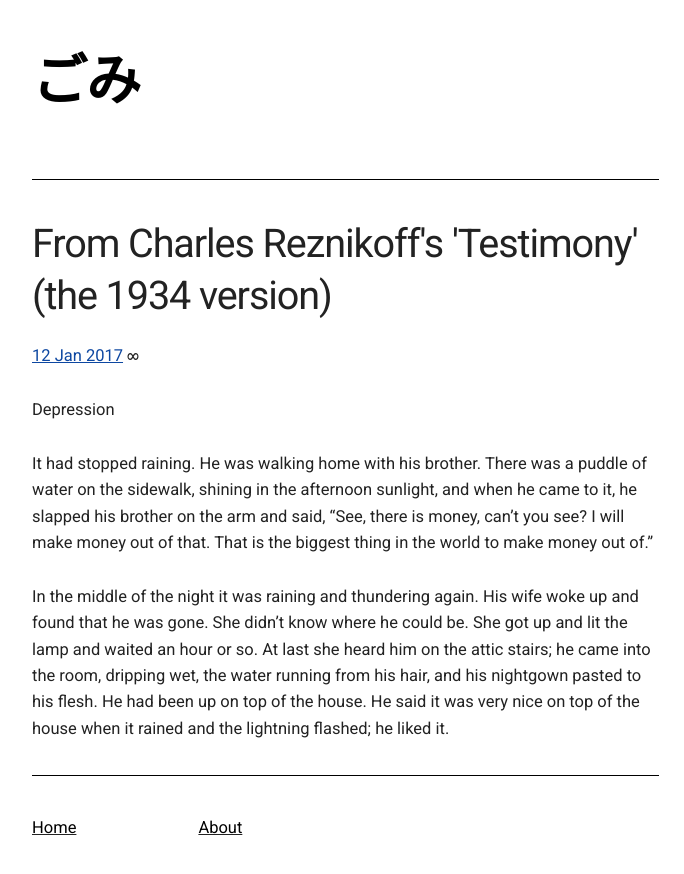
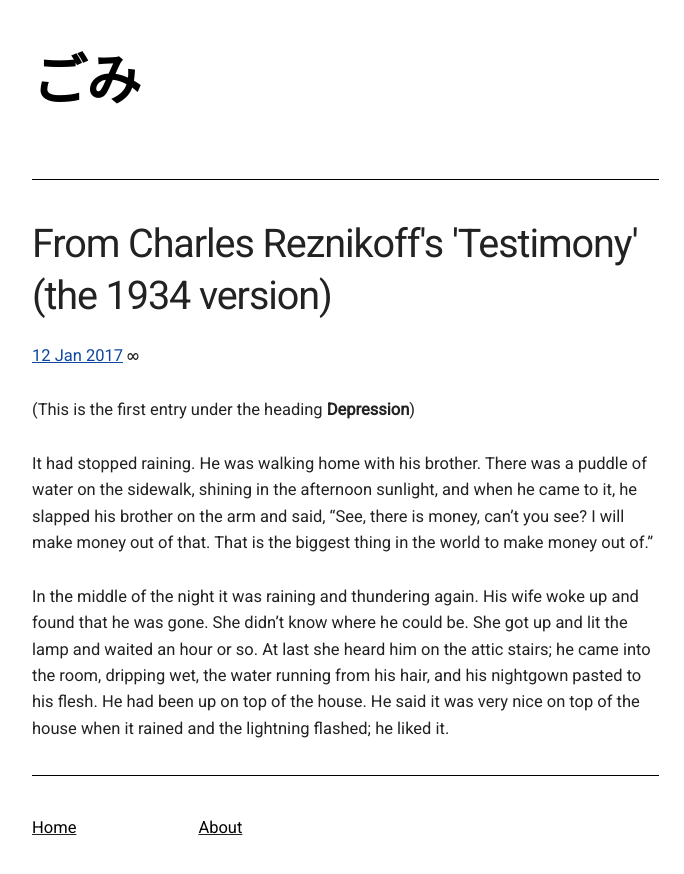
Before and after one commit to mt-trash/mt-trash.github.io, a Jekyll site: the page built from _posts/2017-01-12-reznikoff–depression.md, in a window 1280 px wide. Shown: the top 874 px of the page, without its empty margins (128-812 px from the left). Built offline with Jekyll 4.4.1, drawn with Linux system fonts in a browser that asks for light colours.

Commit message:
Reznikoff edit

```diff
--- a/_posts/2017-01-12-reznikoff–depression.md
+++ b/_posts/2017-01-12-reznikoff–depression.md
@@ -4,7 +4,7 @@ title: From Charles Reznikoff's 'Testimony' (the 1934 version)
 date: 2017-01-12
 ---
 
-Depression
+(This is the first entry under the heading **Depression**)
 
 It had stopped raining. He was walking home with his brother. There was a puddle of water on the sidewalk, shining in the afternoon sunlight, and when he came to it, he slapped his brother on the arm and said, "See, there is money, can't you see? I will make money out of that. That is the biggest thing in the world to make money out of."
 
```
